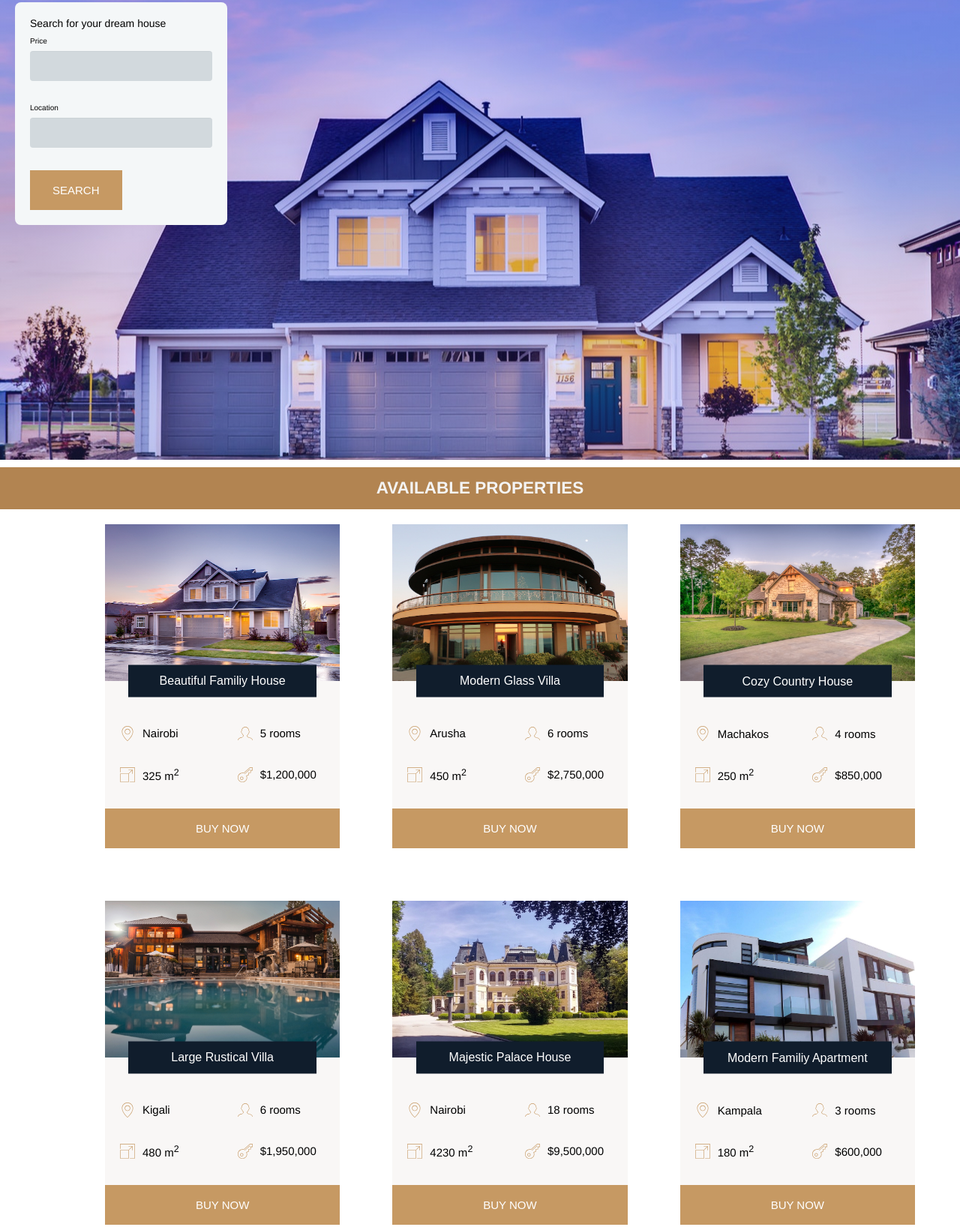
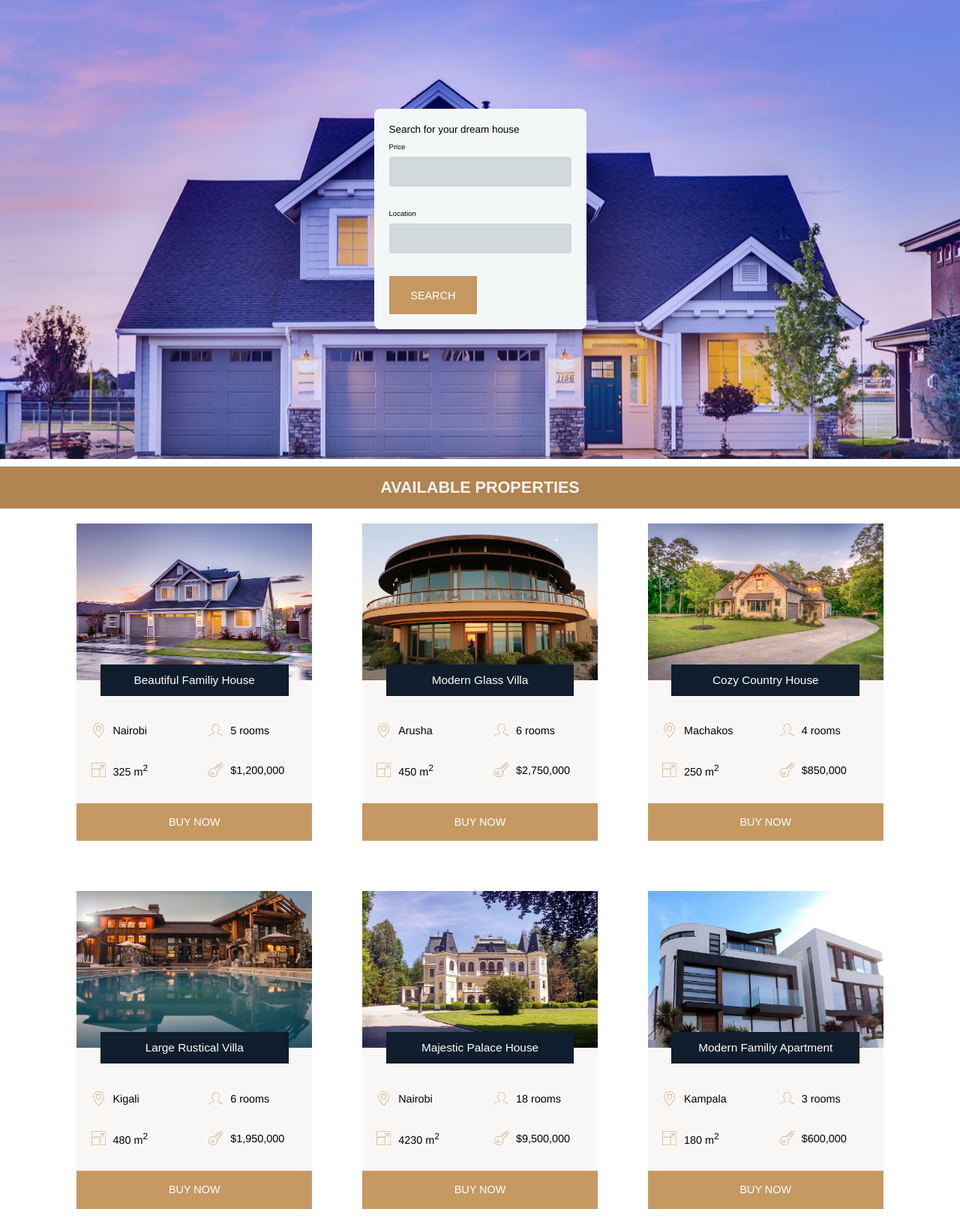
Before and after one commit to Kitingu/PropertyPro, a plain HTML site: page UI/index.html in a window 1280 px wide. Shown: the part 82-1718 px from the top of the page at 75% size. Drawn offline with Linux system fonts and the light colour scheme.

Commit message:
bug(responsiveness)fix UI appearance on small screens

```diff
--- a/UI/css/main.css
+++ b/UI/css/main.css
@@ -11,12 +11,12 @@ body {
 
 html {
     box-sizing: border-box;
-    font-size: 62.5%;
+    font-size: 60%;
 }
 
 @media only screen and (max-width: 75em) {
     html {
-        font-size: 14px;
+        /* font-size: 14px; */
     }
 }
 
@@ -149,13 +149,12 @@ a {
         clear: both;
         background-size: auto;
     }
-
 }
 
 .container {
     display: grid;
     grid-template-rows: repeat(3, min-content);
-    grid-template-columns: [sidebar-start] 8rem [sidebar-end full-start] minmax(6rem, 1fr) [center-start] repeat(8, [col-start] minmax(min-content, 14rem) [col-end]) [center-end] minmax(6rem, 1fr) [full-end];
+    grid-template-columns: minmax(6rem, 1fr) [center-start] repeat(8, [col-start] minmax(min-content, 14rem) [col-end]) [center-end] minmax(6rem, 1fr) [full-end];
 }
 
 @media only screen and (max-width: 62.5em) {
@@ -202,11 +201,10 @@ a {
     background: #f4f7f8;
     margin: 80px auto auto auto;
     padding: 20px;
-    background: #f4f7f8;
+    background: t;
     border-radius: 8px;
-    position: absolute;
-    top: 5px;
-    left: 20px;
+    position: relative;
+    margin: auto;
 }
 
 fieldset {
@@ -223,7 +221,7 @@ label {
     margin-bottom: 8px;
 }
 
-input[type="text"],input[type="email"],input[type="password"] {
+input[type="text"], input[type="email"], input[type="password"] {
     font-family: Georgia, "Times New Roman", Times, serif;
     background: rgba(255, 255, 255, .1);
     border: none;
@@ -241,7 +239,7 @@ input[type="text"],input[type="email"],input[type="password"] {
     margin-bottom: 30px;
 }
 
-input[type="text"],input[type="email"],input[type="password"] {
+input[type="text"], input[type="email"], input[type="password"] {
     background: #d2d9dd;
 }
 
```
Also changed, not shown: UI/css/details.css (+17 -4 lines), UI/update.html (added).
